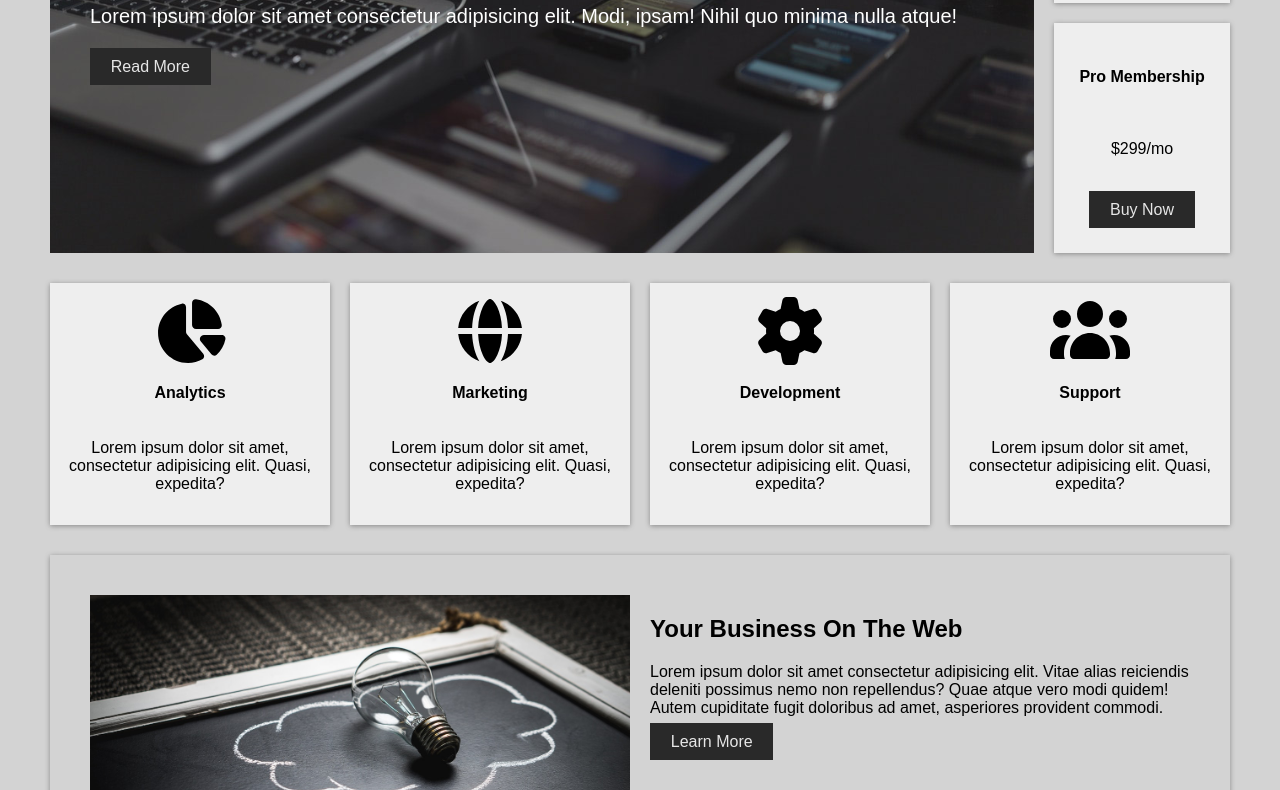
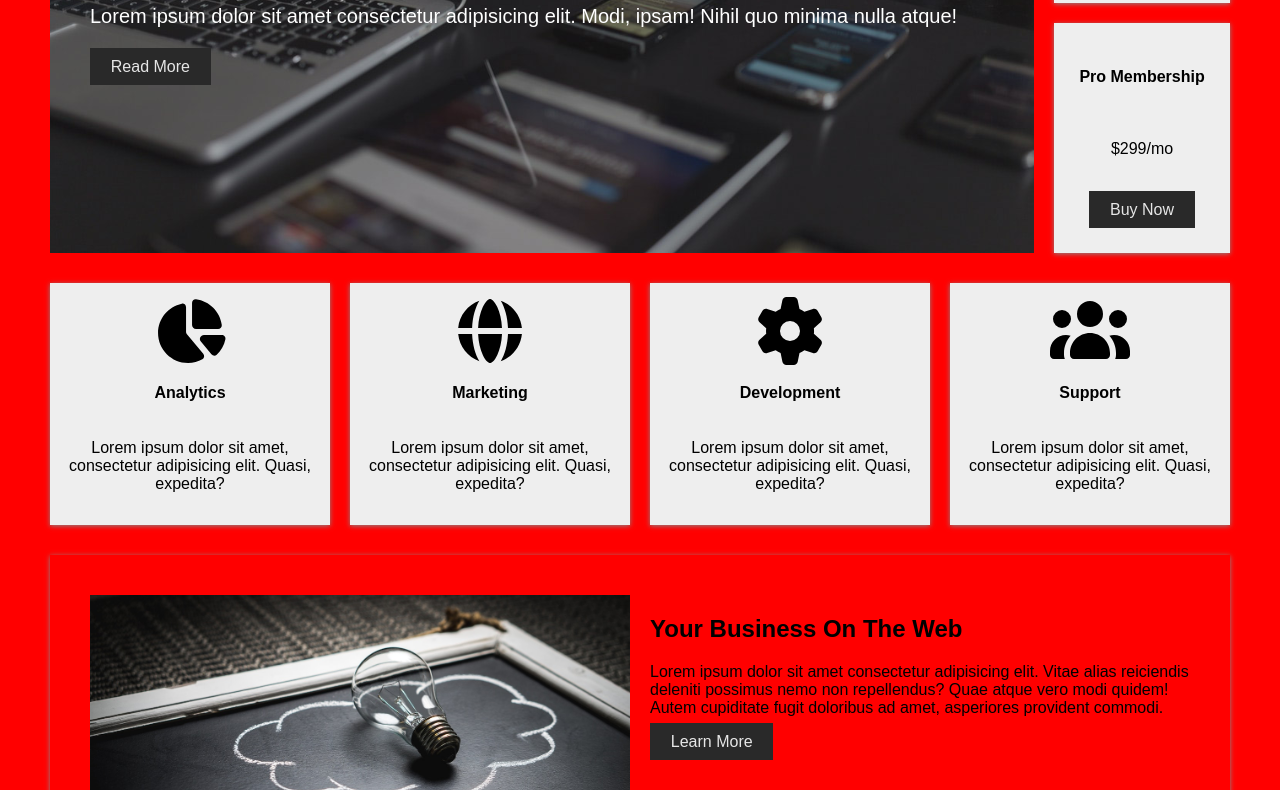
Before and after one commit to ahmedshuvo9898/test3, a plain HTML site: page index.html in a window 1280 px wide. Shown: the part 331-1121 px from the top of the page. Drawn offline with Linux system fonts and the light colour scheme.

Commit message:
template backgroung changed

```diff
--- a/style.css
+++ b/style.css
@@ -3,7 +3,7 @@ html {
   font-family: Arial, Helvetica, sans-serif;
 }
 body {
-  background: rgb(211, 211, 211);
+  background: rgb(255, 0, 0);
   margin: 30px 50px;
 }
 .btn {
```
